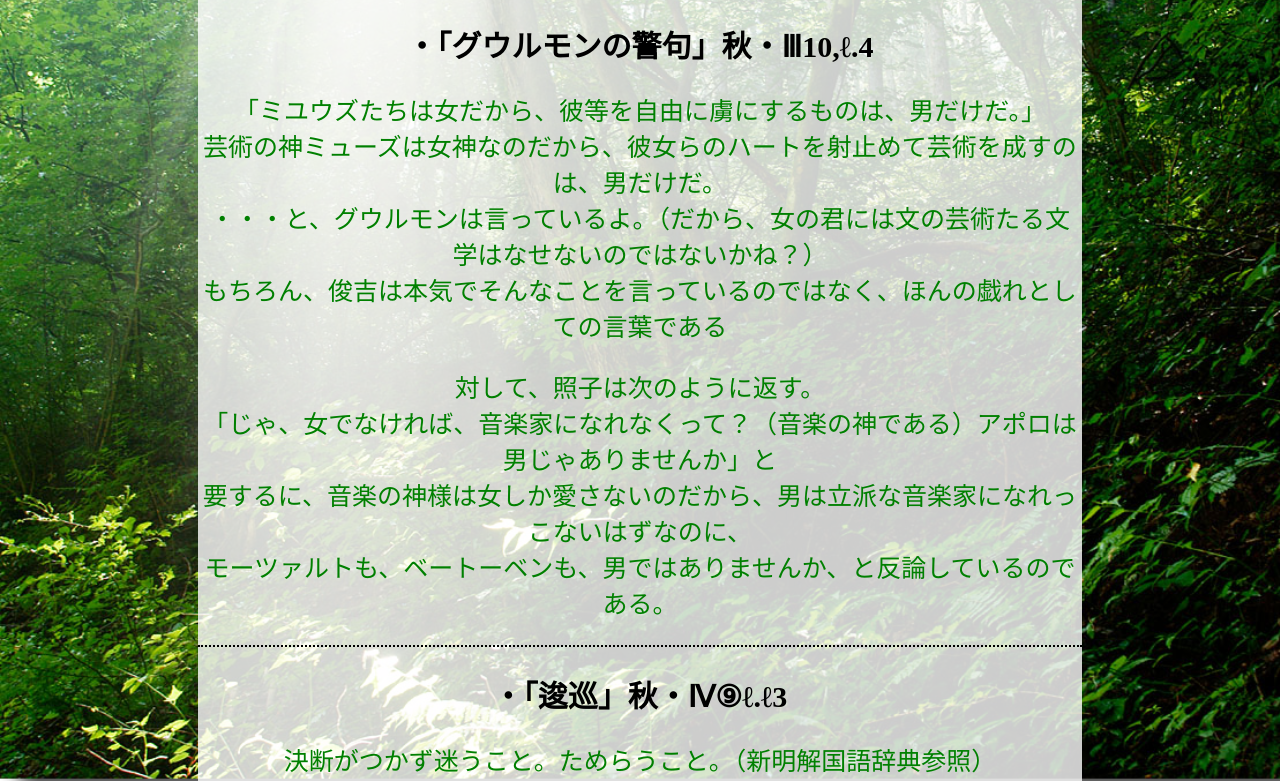
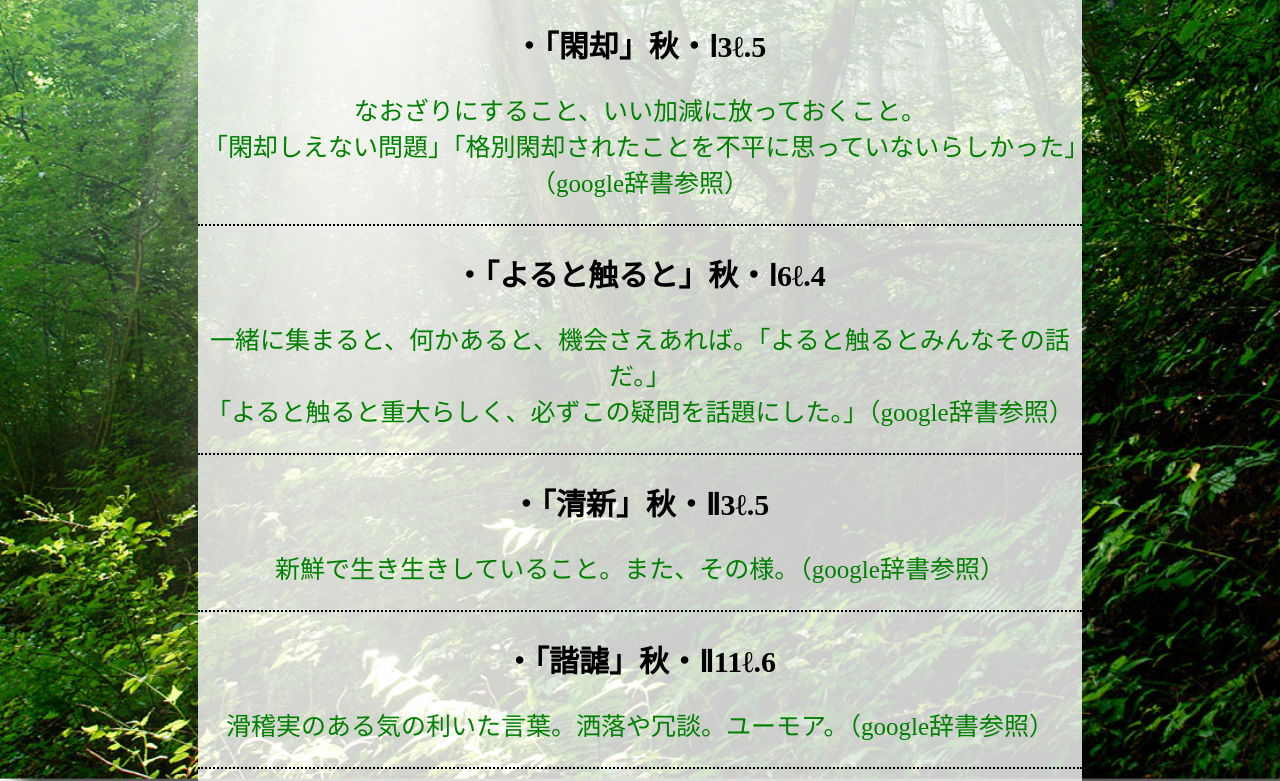
Before and after one commit to goyo-sagamino/goyo-sagamino.github.io, a plain HTML site: page 近代小説/html/aki.html in a window 1280 px wide. Shown: the part 1091-1872 px from the top of the page. Drawn offline with Linux system fonts and the light colour scheme.

Commit message:
Add files via upload

```diff
--- a/近代小説/html/aki.html
+++ b/近代小説/html/aki.html
@@ -38,6 +38,28 @@
 	</div>
 
 	<div class = "exp">
+	<h2>・「閑却」秋・Ⅰ3ℓ.5</h2>
+	<p>なおざりにすること、いい加減に放っておくこと。<br>
+	「閑却しえない問題」「格別閑却されたことを不平に思っていないらしかった」（google辞書参照）</p>
+	</div>
+
+	<div class = "exp">
+	<h2>・「よると触ると」秋・Ⅰ6ℓ.4</h2>
+	<p>一緒に集まると、何かあると、機会さえあれば。「よると触るとみんなその話だ。」<br>
+	「よると触ると重大らしく、必ずこの疑問を話題にした。」（google辞書参照）</p>
+	</div>
+
+	<div class = "exp">
+	<h2>・「清新」秋・Ⅱ3ℓ.5</h2>
+	<p>新鮮で生き生きしていること。また、その様。（google辞書参照）</p>
+	</div>
+
+	<div class = "exp">
+	<h2>・「諧謔」秋・Ⅱ11ℓ.6</h2>
+	<p>滑稽実のある気の利いた言葉。洒落や冗談。ユーモア。（google辞書参照）</p>
+	</div>
+
+	<div class = "exp">
 	<h2>・「グウルモンの警句」秋・Ⅲ10,ℓ.4</h2>
 	<p>「ミユウズたちは女だから、彼等を自由に虜にするものは、男だけだ。」
 	<br>芸術の神ミューズは女神なのだから、彼女らのハートを射止めて芸術を成すのは、男だけだ。
--- a/近代小説/style.css
+++ b/近代小説/style.css
@@ -30,6 +30,10 @@ p{
 
 .ind a{
 	font-size: 150%;
+
+b{
+	color: #800000;
+}
 }
 
 .exp{
```
